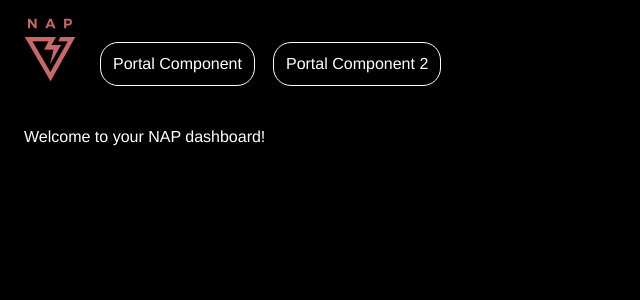
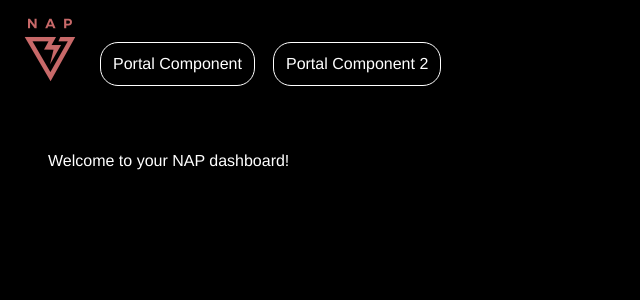
Before and after one commit to napframework/nap-dashboard, a Vue app: page / in a window 1280 px wide. Shown: the top 300 px of the page, without its empty margins (0-640 px from the left). Built offline with nearby package versions, Linux system fonts and the light colour scheme.

Commit message:
enlarge page padding

```diff
--- a/src/App.vue
+++ b/src/App.vue
@@ -19,6 +19,6 @@ body {
   -moz-osx-font-smoothing: grayscale;
 }
 #page {
-  padding: 24px;
+  padding: 48px;
 }
 </style>
```
